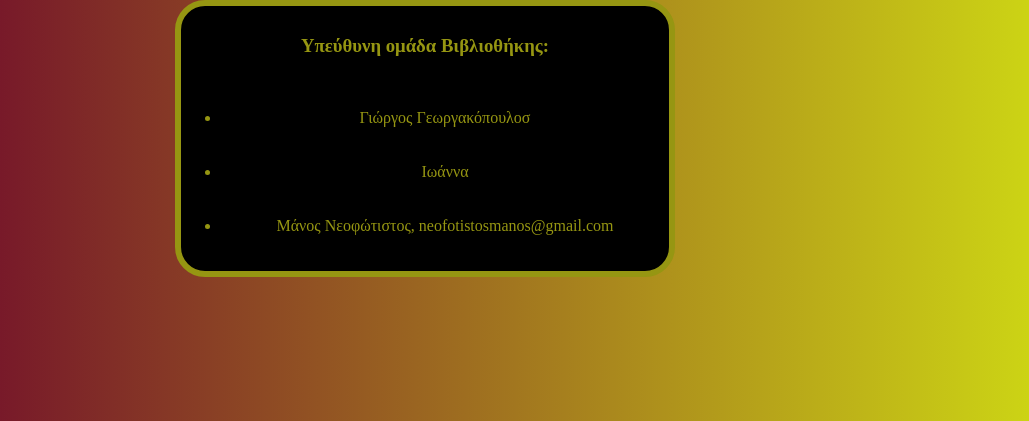
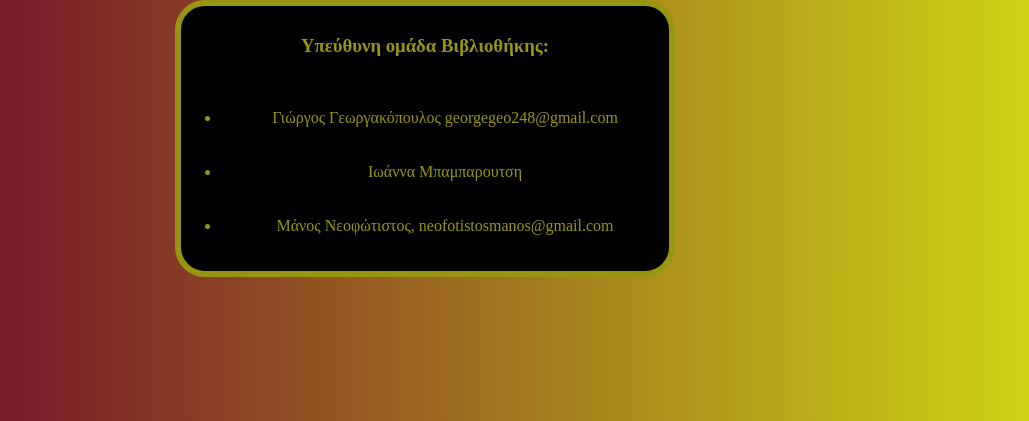
Before and after one commit to ntua-el20827/NTUA_Databases_Project_Team44_Library, a Flask app: template library/templates/contact.html in a window 1280 px wide. Shown: the part 166-587 px from the top of the page, without its empty margins (215-1244 px from the left). Run offline with Flask 3, Linux system fonts and the light colour scheme; the template is opened without the code that fills it, so the values that code supplies are empty.

```diff
--- a/library/templates/contact.html
+++ b/library/templates/contact.html
@@ -19,8 +19,8 @@
     <div class="conctact">
        <p> <h3>Υπεύθυνη ομάδα Βιβλιοθήκης:</h3> </p> <br>
         <ul>
-           <li> Γιώργος Γεωργακόπουλοσ </li> <br><br>
-           <li> Ιωάννα  </li><br> <br>
+           <li> Γιώργος Γεωργακόπουλος georgegeo248@gmail.com </li> <br><br>
+           <li> Ιωάννα Μπαμπαρουτση </li><br> <br>
            <li> Μάνος Νεοφώτιστος, neofotistosmanos@gmail.com</li>
         </ul>
     </div>
```
